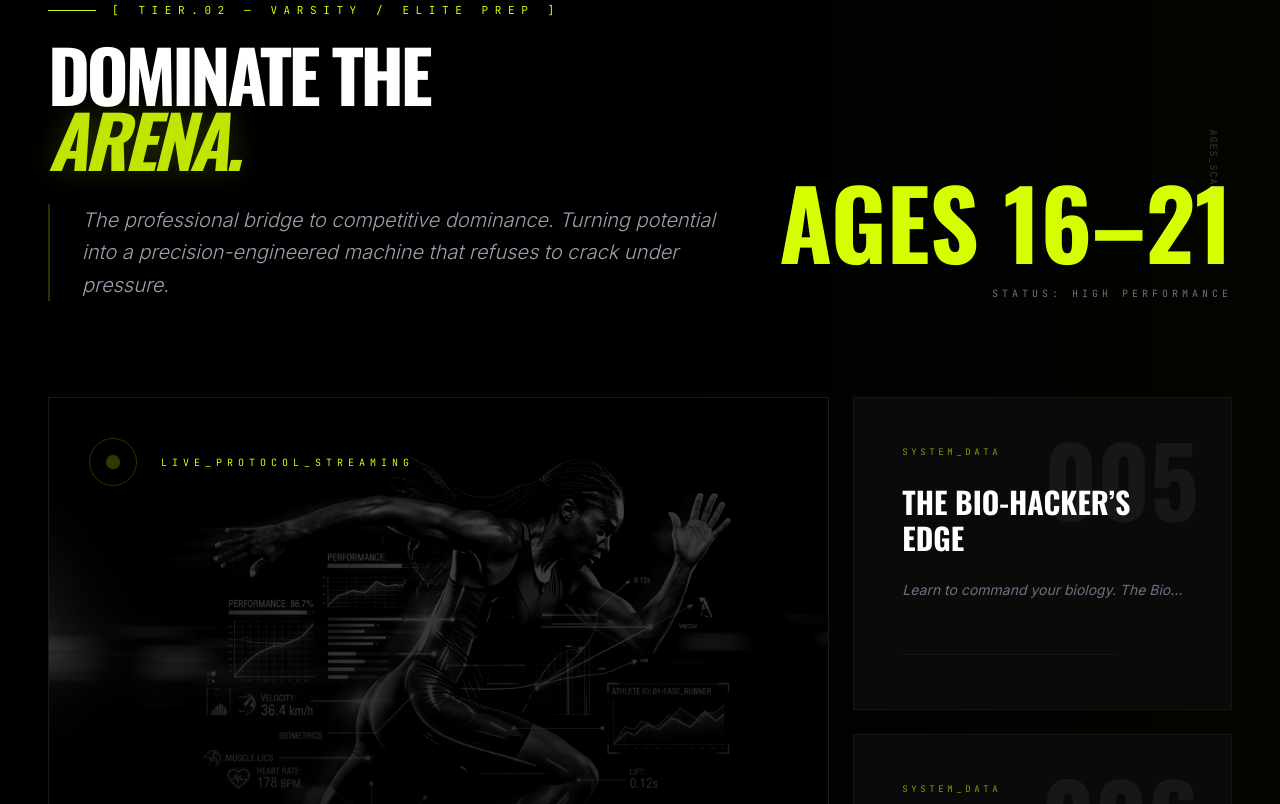
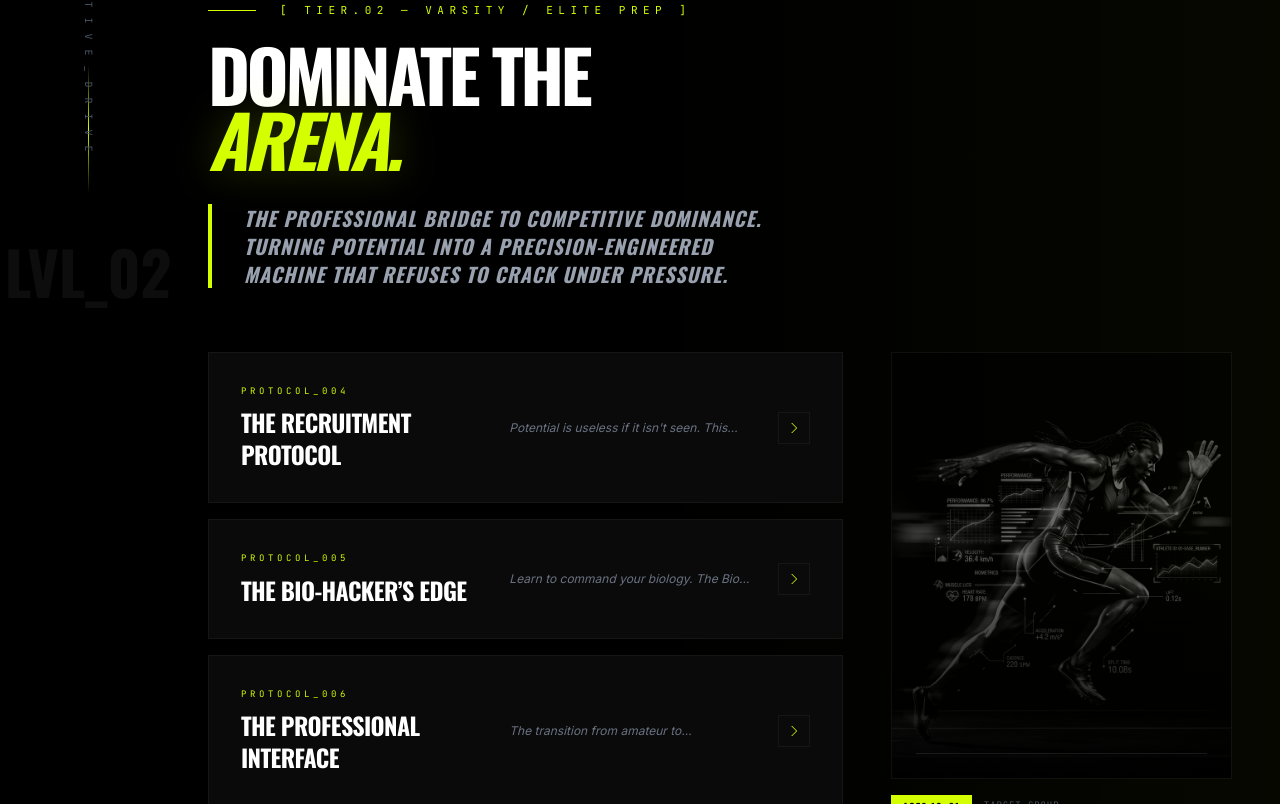
Before and after one commit to paradisetester/Top, a React (Vite) app: page /systems in a window 1280 px wide. Shown: the part 1876-2680 px from the top of the page. Built offline with nearby package versions, Linux system fonts and the light colour scheme.

Commit message:
Updated the systems page a bit

```diff
--- a/src/components/systems/sections/SystemsExecutive.jsx
+++ b/src/components/systems/sections/SystemsExecutive.jsx
@@ -42,7 +42,7 @@ const EXECUTIVE_DATA = {
 
 export default function SystemsExecutive({ onOpenSystem }) {
   return (
-    <section id="executive" className="relative py:20 md:py-24 px-6 md:px-12 bg-[#020202] overflow-hidden border-t border-white/5">
+    <section id="executive" className="relative py-20 md:py-24 px-6 md:px-12 bg-[#020202] overflow-hidden border-t border-white/5">
       {/* Background Decor */}
       <div className="absolute inset-0 opacity-5 pointer-events-none">
         <div className="absolute top-0 left-0 w-full h-full" style={{ backgroundImage: 'linear-gradient(rgba(212,255,0,0.1) 1px, transparent 1px), linear-gradient(90deg, rgba(212,255,0,0.1) 1px, transparent 1px)', backgroundSize: '100px 100px' }} />
--- a/src/components/systems/sections/SystemsVarsity.jsx
+++ b/src/components/systems/sections/SystemsVarsity.jsx
@@ -9,7 +9,8 @@ const VARSITY_DATA = {
   ageRange: 'AGES 16–21',
   status: 'Status: High Performance',
   image: '/systems_varsity.png',
-  mainSystem: {
+  systems: [
+    {
       id: '04',
       name: 'THE RECRUITMENT PROTOCOL',
       title: 'Architecting the Path',
@@ -17,7 +18,6 @@ const VARSITY_DATA = {
       bundle: 'Sports-specific physical peaks + Resume/Highlight architecture + Scholarship strategy.',
       hook: 'The literal bridge to the next level (College or Pro).'
     },
-  sideSystems: [
     {
       id: '05',
       name: 'THE BIO-HACKER’S EDGE',
@@ -41,118 +41,124 @@ export default function SystemsVarsity({ onOpenSystem }) {
   return (
     <section id="varsity" className="relative py-20 md:py-24 px-6 md:px-12 bg-black overflow-hidden border-y border-white/5">
       {/* Background Graphic */}
-      <div className="absolute top-0 right-0 w-1/2 h-full opacity-10">
-        <div className="absolute inset-0 bg-gradient-to-l from-[#D4FF00]/20 to-transparent" />
+      <div className="absolute top-0 right-0 w-1/2 h-full opacity-[0.03] pointer-events-none">
+        <div className="absolute inset-0 bg-gradient-to-l from-[#D4FF00] to-transparent" />
       </div>
 
       <div className="max-w-7xl mx-auto relative z-10">
-        {/* Header Section */}
-        <div className="mb-24 flex flex-col lg:flex-row lg:items-end justify-between gap-16">
+        <div className="flex flex-col lg:flex-row gap-20">
+          {/* Vertical Indicator Side */}
+          <div className="hidden lg:flex flex-col items-center gap-12 w-20">
+            <span className="font-mono text-[10px] text-gray-600 rotate-90 uppercase tracking-[1em] whitespace-nowrap">STATUS:ACTIVE_DRIVE</span>
+            <div className="w-px h-32 bg-gradient-to-b from-transparent via-[#D4FF00] to-transparent" />
+            <span className="font-oswald text-6xl font-black text-white/5 uppercase vertical-text">LVL_02</span>
+          </div>
+
+          <div className="flex-1">
+            {/* Header Area */}
+            <div className="mb-16">
               <motion.div
+                initial={{ opacity: 0, y: 20 }}
+                whileInView={{ opacity: 1, y: 0 }}
+                viewport={{ once: true }}
+                className="flex items-center gap-6 mb-6"
+              >
+                <div className="w-12 h-[1px] bg-[#D4FF00]" />
+                <p className="font-mono text-[#D4FF00] text-[11px] tracking-[0.5em] uppercase">
+                  {VARSITY_DATA.label}
+                </p>
+              </motion.div>
+
+              <motion.h2
                 initial={{ opacity: 0, x: -50 }}
                 whileInView={{ opacity: 1, x: 0 }}
                 viewport={{ once: true }}
-            className="flex-1"
+                transition={{ delay: 0.1 }}
+                className="font-oswald text-5xl md:text-7xl font-bold mb-8 uppercase leading-[0.9] tracking-tighter text-white"
               >
-            <p className="font-mono text-[#D4FF00] mb-6 text-[11px] tracking-[0.6em] uppercase flex items-center gap-4">
-              <span className="w-12 h-[1px] bg-[#D4FF00]" />
-              {VARSITY_DATA.label}
-            </p>
-            <h2 className="font-oswald text-5xl md:text-7xl font-bold mb-8 uppercase tracking-tighter leading-[1.1] md:leading-[0.9] text-white">
                 {VARSITY_DATA.heading} <br />
-              <span className="italic text-[#D4FF00] opacity-90 drop-shadow-[0_0_15px_rgba(212,255,0,0.2)]">{VARSITY_DATA.headingAccent}</span>
-            </h2>
-            <p className="text-gray-400 text-xl leading-relaxed font-inter font-light italic max-w-2xl border-l-2 border-[#D4FF00]/20 pl-8">
+                <span className="text-[#D4FF00] italic drop-shadow-[0_0_20px_rgba(212,255,0,0.2)]">{VARSITY_DATA.headingAccent}</span>
+              </motion.h2>
+
+              <motion.p
+                initial={{ opacity: 0 }}
+                whileInView={{ opacity: 1 }}
+                viewport={{ once: true }}
+                transition={{ delay: 0.3 }}
+                className="text-gray-400 text-xl font-oswald italic uppercase tracking-wider max-w-xl border-l-4 border-[#D4FF00] pl-8"
+              >
                 {VARSITY_DATA.description}
-            </p>
-          </motion.div>
+              </motion.p>
+            </div>
 
+            <div className="flex flex-col lg:flex-row-reverse gap-12 items-start">
+              {/* Visual Side */}
               <motion.div
-            initial={{ opacity: 0, scale: 0.8 }}
+                initial={{ opacity: 0, scale: 0.95 }}
                 whileInView={{ opacity: 1, scale: 1 }}
                 viewport={{ once: true }}
-            className="hidden lg:block text-right"
+                className="w-full lg:w-1/3"
               >
-            <div className="relative inline-block">
-               <p className="text-[#D4FF00] font-oswald text-8xl font-bold uppercase leading-none">{VARSITY_DATA.ageRange}</p>
-               <span className="absolute -top-4 -right-4 font-mono text-[10px] text-white/20 rotate-90 uppercase tracking-widest">Ages_Scale</span>
-            </div>
-            <p className="font-mono text-[10px] text-gray-500 tracking-[0.4em] uppercase mt-4">{VARSITY_DATA.status}</p>
-          </motion.div>
-        </div>
-
-        {/* Enhanced Bento Grid */}
-        <div className="grid grid-cols-12 gap-6">
-          {/* Main Cinematic Card - 8 cols */}
-          <motion.div
-            initial={{ opacity: 0, y: 40 }}
-            whileInView={{ opacity: 1, y: 0 }}
-            viewport={{ once: true }}
-            onClick={() => onOpenSystem(VARSITY_DATA.mainSystem)}
-            className="col-span-12 lg:col-span-8 relative h-[650px] overflow-hidden border border-white/10 group cursor-pointer"
-          >
+                <div className="relative aspect-[4/5] border border-white/5 overflow-hidden group mb-4">
                   <img
                     src={VARSITY_DATA.image}
-              alt="Performance Visual"
-              className="w-full h-full object-cover grayscale opacity-30 group-hover:scale-110 group-hover:opacity-50 transition-all duration-1000"
+                    alt="Varsity Visual"
+                    className="w-full h-full object-cover grayscale opacity-40 group-hover:scale-105 transition-transform duration-1000"
                   />
-            <div className="absolute inset-0 bg-gradient-to-t from-black via-black/40 to-transparent" />
+                  <div className="absolute inset-0 bg-gradient-to-t from-black via-transparent to-transparent" />
 
-            {/* Top Info */}
-            <div className="absolute top-10 left-10 flex items-center gap-6">
-               <div className="w-12 h-12 rounded-full border border-[#D4FF00]/20 flex items-center justify-center">
-                  <div className="w-2 h-2 bg-[#D4FF00] rounded-full animate-ping" />
-               </div>
-               <span className="font-mono text-[10px] text-[#D4FF00] uppercase tracking-[0.5em]">Live_Protocol_Streaming</span>
-            </div>
-
-            {/* Bottom Content */}
-            <div className="absolute bottom-0 left-0 w-full p-12">
-               <div className="flex flex-col md:flex-row md:items-end justify-between gap-8">
-                  <div>
-                    <span className="font-mono text-[10px] text-gray-500 mb-4 block uppercase tracking-[0.4em]">Protocol_ID // 0{VARSITY_DATA.mainSystem.id}</span>
-                    <h3 className="font-oswald text-4xl md:text-5xl font-bold text-white uppercase tracking-tight group-hover:text-[#D4FF00] transition-colors">{VARSITY_DATA.mainSystem.name}</h3>
-                  </div>
-                  <div className="flex items-center gap-6 group/btn">
-                    <span className="font-oswald text-xs text-[#D4FF00] tracking-[0.4em] uppercase">Initialize</span>
-                    <div className="w-16 h-16 border border-[#D4FF00]/20 rounded-full flex items-center justify-center group-hover:border-[#D4FF00] transition-all">
-                       <svg className="w-6 h-6 text-[#D4FF00] translate-x-0.5" fill="none" stroke="currentColor" viewBox="0 0 24 24">
-                          <path strokeLinecap="square" strokeWidth="1.5" d="M9 5l7 7-7 7" />
-                       </svg>
+                  {/* Decorative Elements */}
+                  <div className="absolute bottom-6 left-6 right-6">
+                    <div className="h-[1px] w-full bg-white/10 relative overflow-hidden">
+                        <motion.div
+                          initial={{ left: '-100%' }}
+                          whileInView={{ left: '100%' }}
+                          transition={{ duration: 2, repeat: Infinity, ease: "linear" }}
+                          className="absolute top-0 w-20 h-full bg-[#D4FF00]"
+                        />
                     </div>
                   </div>
                 </div>
+
+                {/* Age Range Indicator */}
+                <div className="flex items-center gap-3">
+                  <span className="bg-[#D4FF00] text-black font-oswald text-[10px] px-3 py-1 uppercase font-bold tracking-widest">
+                    {VARSITY_DATA.ageRange}
+                  </span>
+                  <span className="font-mono text-[9px] text-gray-600 uppercase tracking-widest">Target_Group</span>
                 </div>
               </motion.div>
 
-          {/* Side Cards - 4 cols */}
-          <div className="col-span-12 lg:col-span-4 flex flex-col gap-6">
-            {VARSITY_DATA.sideSystems.map((system, idx) => (
+              {/* Protocol Files - Singular Line Format */}
+              <div className="flex-1 space-y-4">
+                {VARSITY_DATA.systems.map((system, idx) => (
                   <motion.div
                     key={idx}
-                initial={{ opacity: 0, x: 50 }}
+                    initial={{ opacity: 0, x: -30 }}
                     whileInView={{ opacity: 1, x: 0 }}
                     viewport={{ once: true }}
-                transition={{ delay: 0.2 + (idx * 0.1) }}
+                    transition={{ delay: 0.4 + (idx * 0.15) }}
                     onClick={() => onOpenSystem(system)}
-                className="flex-1 bg-[#0A0A0A] border border-white/5 p-12 relative group hover:border-[#D4FF00]/40 transition-all duration-700 cursor-pointer overflow-hidden"
+                    className="group relative bg-[#0A0A0A] border border-white/5 p-8 hover:border-[#D4FF00]/40 transition-all duration-500 cursor-pointer overflow-hidden"
                   >
-                <div className="absolute top-0 right-0 p-8 opacity-5 group-hover:opacity-20 transition-opacity">
-                   <span className="font-oswald text-8xl font-black text-white">0{system.id}</span>
+                    <div className="relative z-10 flex flex-col md:flex-row md:items-center justify-between gap-6">
+                      <div className="flex-1">
+                        <div className="flex items-center gap-4 mb-2">
+                           <span className="font-mono text-[9px] text-[#D4FF00] tracking-[0.4em] uppercase">PROTOCOL_0{system.id}</span>
+                        </div>
+                        <h4 className="font-oswald text-2xl font-bold text-white uppercase tracking-tight group-hover:text-[#D4FF00] transition-colors">{system.name}</h4>
                       </div>
 
-                <div className="relative z-10 h-full flex flex-col justify-between">
-                  <div>
-                    <span className="font-mono text-[9px] text-[#D4FF00]/60 mb-6 block uppercase tracking-[0.4em]">SYSTEM_DATA</span>
-                    <h4 className="font-oswald text-3xl font-bold text-white mb-6 uppercase group-hover:text-[#D4FF00] transition-colors">{system.name}</h4>
-                    <p className="text-gray-500 text-sm italic font-inter line-clamp-1 group-hover:line-clamp-none transition-all duration-500">
+                      <div className="flex-1 md:max-w-xs">
+                        <p className="text-gray-500 text-xs font-inter italic line-clamp-1 group-hover:text-gray-300 transition-colors">
                            {system.text}
                         </p>
                       </div>
 
-                  <div className="mt-12 flex items-center gap-4">
-                     <div className="h-[1px] flex-1 bg-white/5 group-hover:bg-[#D4FF00]/30 transition-all" />
-                     <span className="font-oswald text-[9px] text-[#D4FF00] tracking-[0.4em] uppercase opacity-0 group-hover:opacity-100 transition-all translate-x-4 group-hover:translate-x-0">Access</span>
+                      <div className="hidden md:flex w-8 h-8 border border-white/5 items-center justify-center group-hover:border-[#D4FF00]/30 transition-all">
+                        <svg className="w-4 h-4 text-[#D4FF00]" fill="none" stroke="currentColor" viewBox="0 0 24 24">
+                          <path strokeLinecap="square" strokeWidth="1.5" d="M9 5l7 7-7 7" />
+                        </svg>
                       </div>
                     </div>
                   </motion.div>
@@ -160,6 +166,8 @@ export default function SystemsVarsity({ onOpenSystem }) {
               </div>
             </div>
           </div>
+        </div>
+      </div>
     </section>
   );
 }
```
Lines whose indentation alone changed are shown as unchanged.
